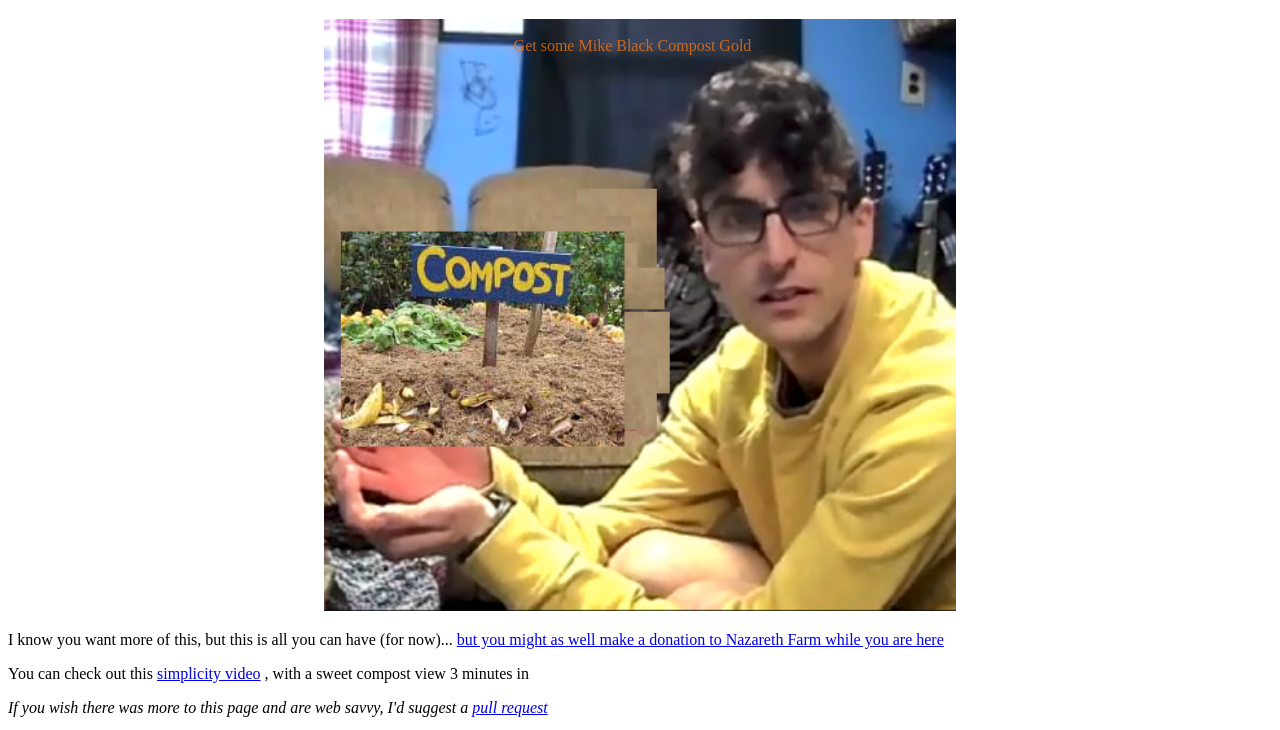
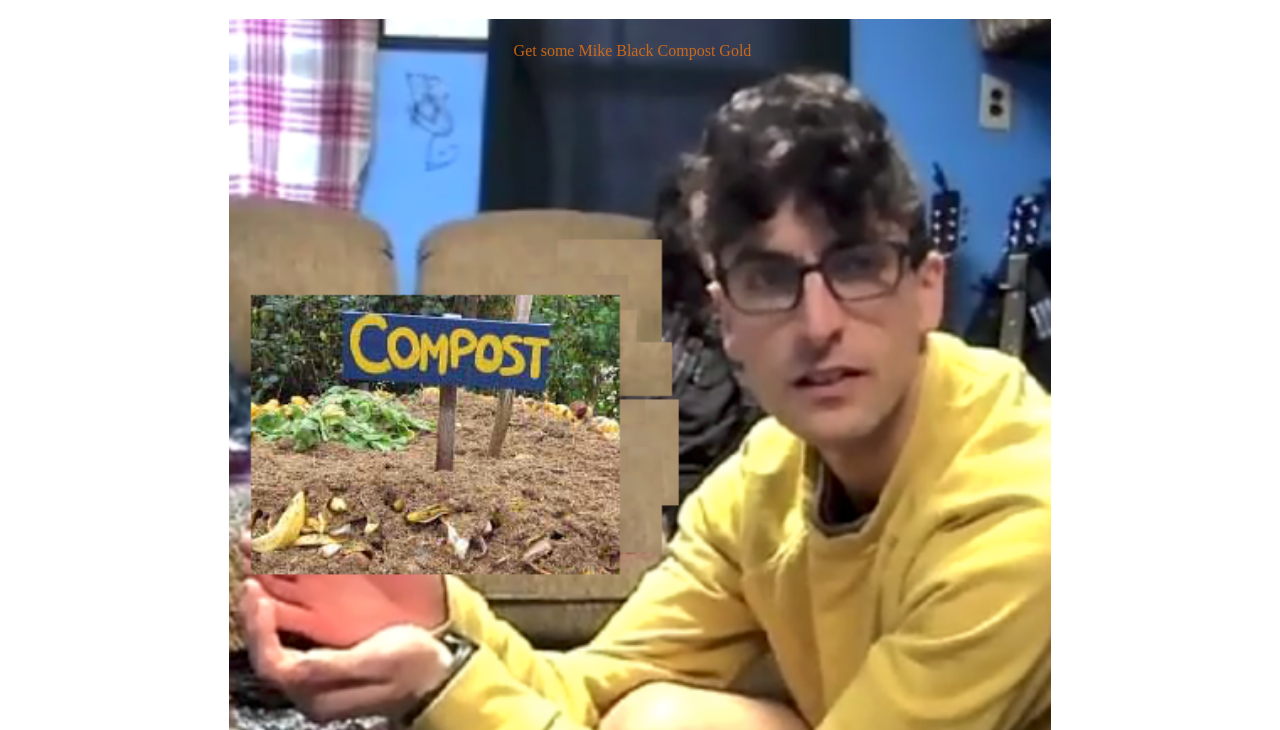
Before and after one commit to jimc66/mikeblackgold, a plain HTML site: page index.html in a window 1280 px wide. Shown: the part 61-791 px from the top of the page. Drawn offline with Linux system fonts and the light colour scheme.

Commit message:
small changes and added license file

```diff
--- a/index.html
+++ b/index.html
@@ -8,7 +8,7 @@
   <body>
     <h1>Mike Black Gold</h1>
     <div class="container">
-      <img src="images/MBGOLD_CROP.png" alt="Compost Mike" style="width: 50%;">
+      <img src="images/MBGOLD_CROP.png" alt="Compost Mike" style="width: 65%;">
       <div class="top-middle"> Get some Mike Black Compost Gold</div>
     </div>
     <p>
@@ -24,7 +24,7 @@
 <p>
 </p>
 <p>
-  <i> If you wish there was more to this page and are web savvy, I'd suggest a <a href="https://github.com/jimc66/mikeblackgold"> pull request</a>   </i>
+  <i> If you wish there was more to this page and are web savvy, I'd suggest a<a href="https://github.com/jimc66/mikeblackgold"> pull request</a>   </i>
 </p>
 <p>
   Copyright Mike Black 2021
```
Also changed, not shown: License.txt (added).
